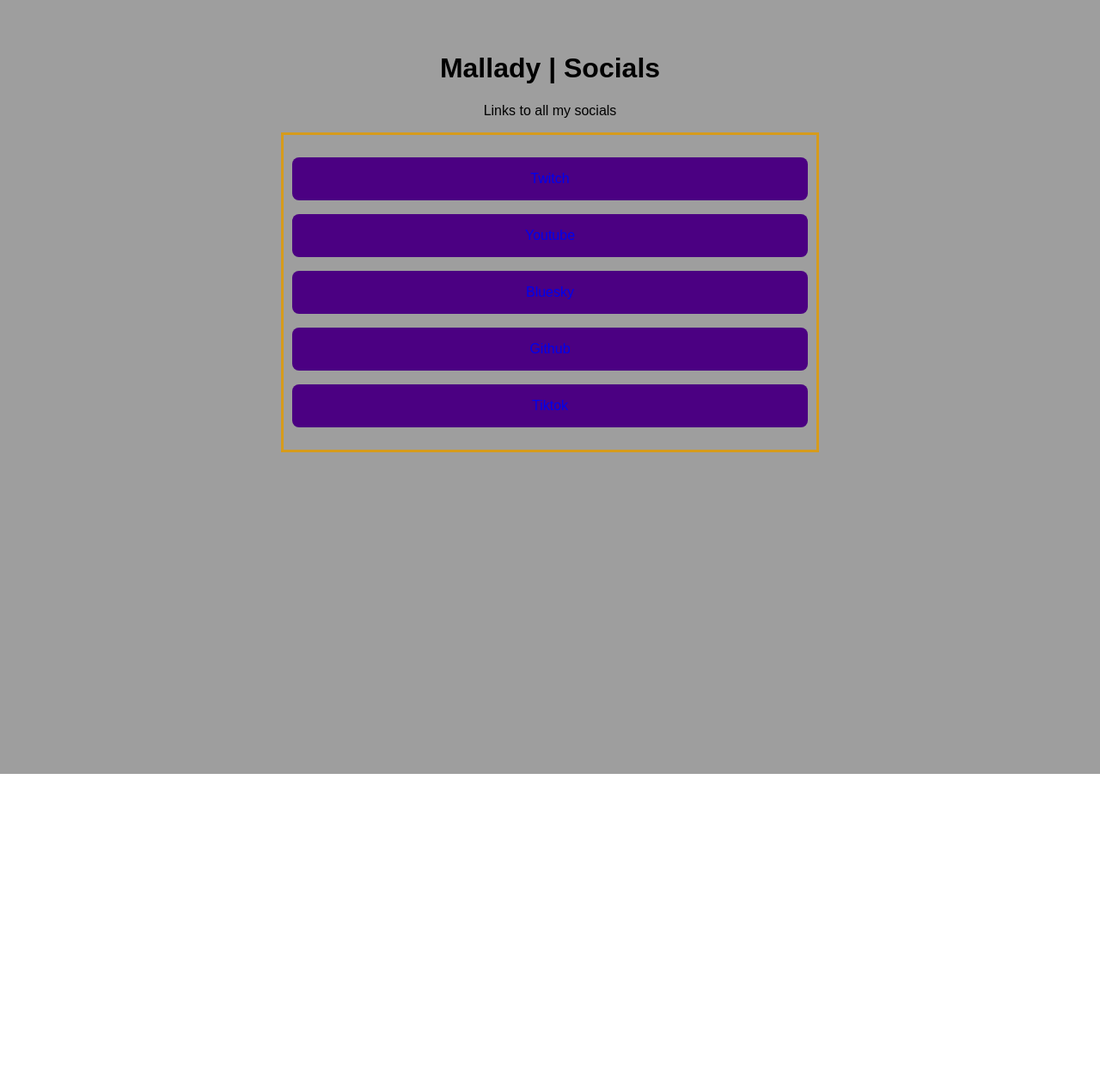
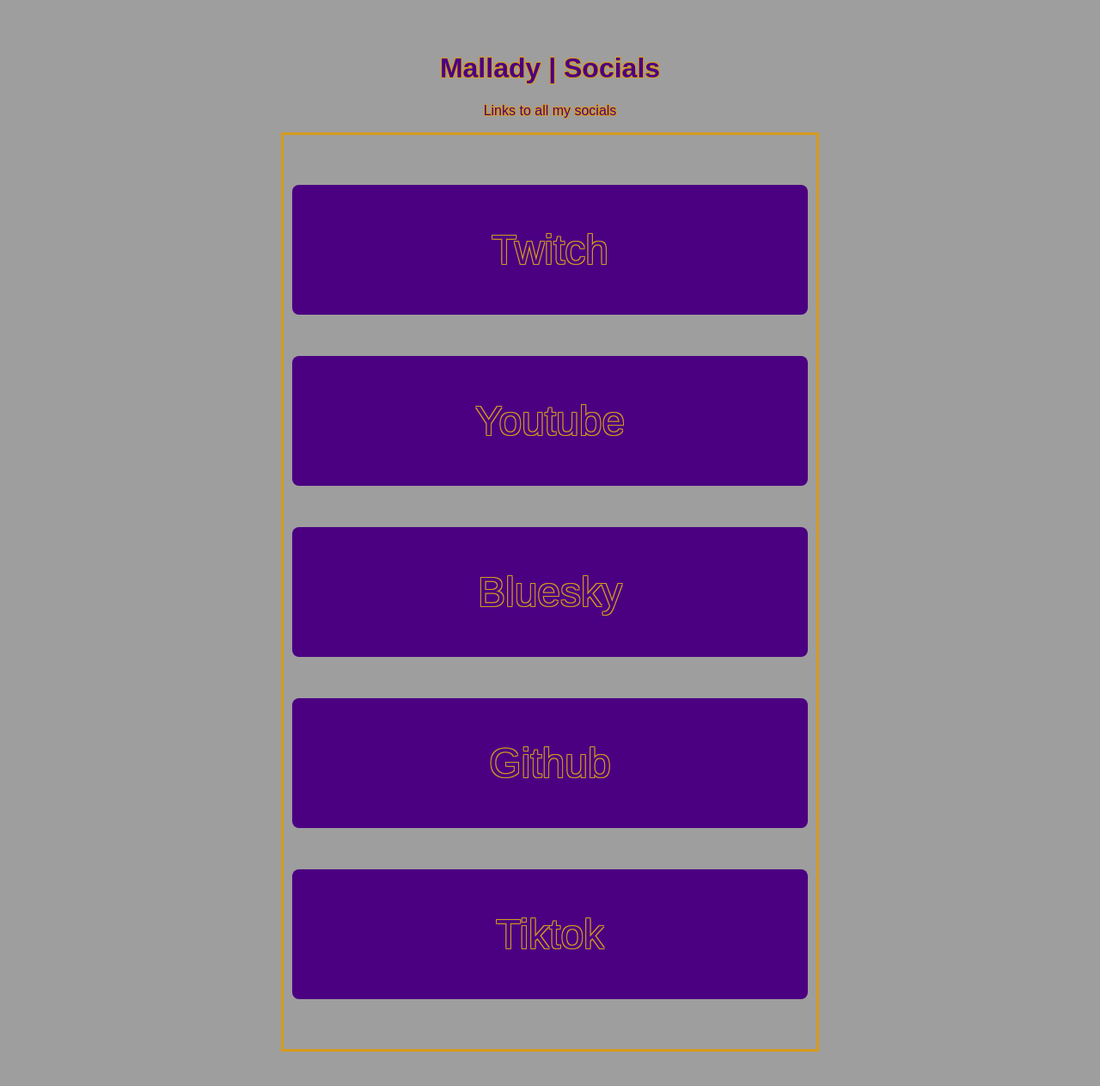
Before and after one commit to Mallady/social-linker, a Jekyll site: the page built from index.md, in a window 1280 px wide. Shown: the whole page at 86% size. Built offline with Jekyll 4.4.1, drawn with Linux system fonts in a browser that asks for light colours; before the commit the page ends 900 px from its top, so only the background shows below that.

Commit message:
fix colors

```diff
--- a/_includes/link.html
+++ b/_includes/link.html
@@ -1,3 +1,3 @@
-<a href="/outbound/{{ link.label | downcase }}" class="link">
+<a href="/outbound/{{ link.label | downcase }}" class="link outlined-text ">
   {{ link.name }}
 </a>
--- a/_layouts/default.html
+++ b/_layouts/default.html
@@ -7,8 +7,8 @@
   <link rel="stylesheet" href="css/web.css">
 </head>
 <body>
-  <h1>{{ site.title }}</h1>
-  <p>{{ site.description }}</p>
+  <h1 class="outlined-text">{{ site.title }}</h1>
+  <p class="outlined-text">{{ site.description }}</p>
   <div class="center">
     {{ content }}
   </div>
--- a/css/web.css
+++ b/css/web.css
@@ -15,6 +15,7 @@
 }
 
 .link {
+    font-size: 48px;
     margin: 1em 0;
     display: block;
     text-decoration: none;
@@ -36,11 +37,10 @@
 
 
 .outlined-text {
-    font-size: 48px;
     color: var(--main-color);
     text-shadow:
         -1px -1px 0 var(--highlight-color),
-            1px -1px 0 var(--highlight-color),
+        1px -1px 0 var(--highlight-color),
         -1px  1px 0 var(--highlight-color),
-            1px  1px 0 var(--highlight-color);
+        1px  1px 0 var(--highlight-color);
 }
```
